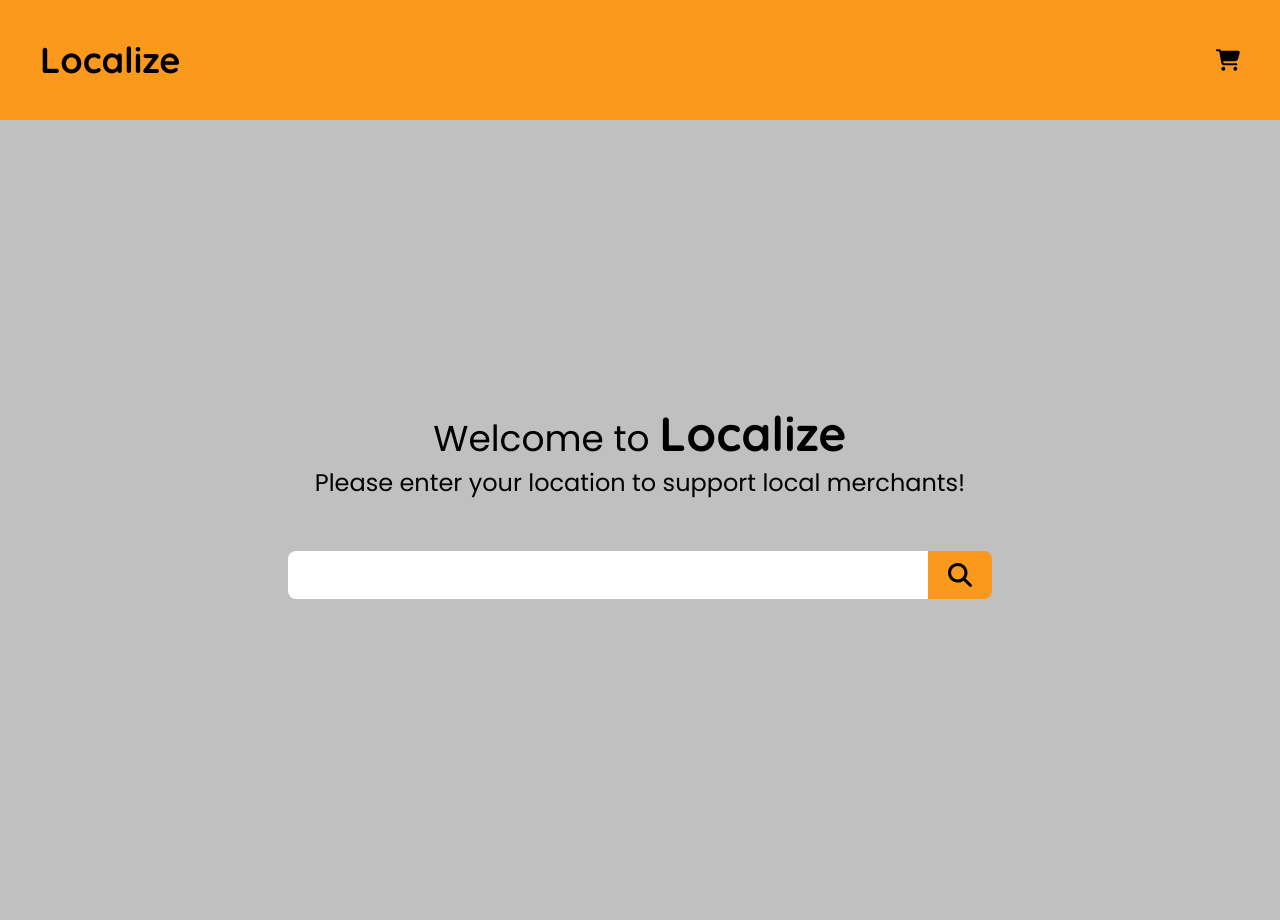
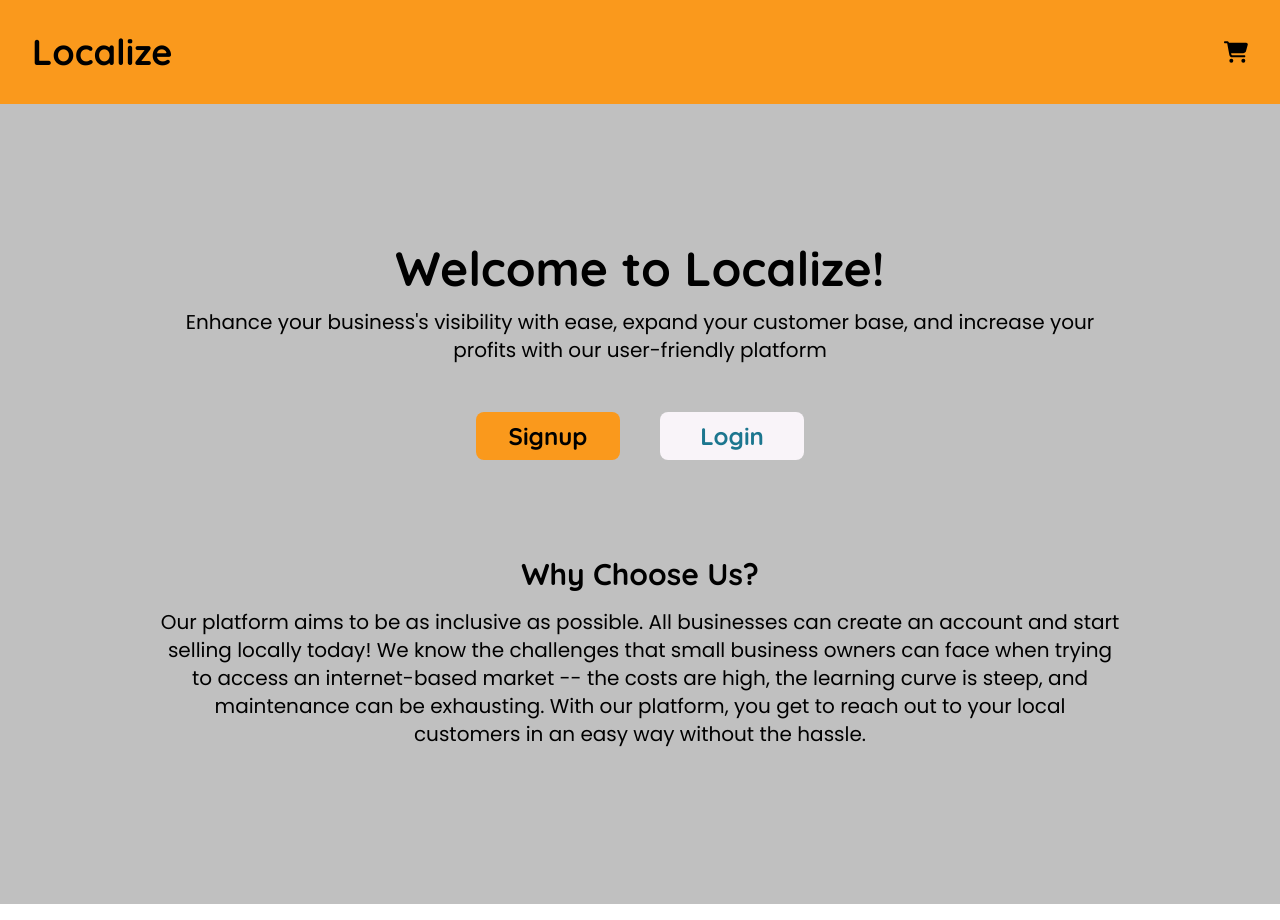
Before and after one commit to its-cess/localize, a SvelteKit app: page / in a window 1280 px wide. Built offline with nearby package versions, Linux system fonts and the light colour scheme.

Commit message:
change landing page to match design. add signup and signin routes.

```diff
--- a/src/lib/components/Button.svelte
+++ b/src/lib/components/Button.svelte
@@ -5,7 +5,7 @@
 </script>
 
 <button
-	class="flex items-center whitespace-nowrap rounded-lg px-5 py-2 font-quicksand shadow-sm"
+	class="flex justify-center items-center text-2xl w-36 whitespace-nowrap rounded-lg px-5 py-2 font-quicksand shadow-sm"
 	class:primary={style === 'primary'}
 	class:secondary={style === 'secondary'}
 	class:destructive={style === 'destructive'}
--- a/src/lib/components/Navbar.svelte
+++ b/src/lib/components/Navbar.svelte
@@ -2,7 +2,7 @@
 	import ShoppingCart from '../icons/ShoppingCart.svelte';
 </script>
 
-<nav class="flex justify-between items-center p-10 bg-carrotOrange shadow-lg">
+<nav class="flex justify-between items-center p-8 bg-carrotOrange shadow-lg">
 	<a href="/" class="text-4xl font-quicksand">Localize</a>
 	<ShoppingCart />
 </nav>
--- a/src/routes/+page.svelte
+++ b/src/routes/+page.svelte
@@ -1,21 +1,47 @@
 <script>
-	import SearchIcon from '$lib/icons/SearchIcon.svelte';
+	import Button from '$lib/components/Button.svelte';
 </script>
 
-<main class="flex-col bg-silver h-screen">
-	<h1 class="text-4xl">Welcome to <span class="text-5xl font-quicksand">Localize</span></h1>
-	<p class="text-2xl mt-2">Please enter your location to support local merchants!</p>
-	<div class="w-full h-28 mt-5">
-		<input type="search" class="w-1/2 rounded-l-lg" />
-		<button class="bg-carrotOrange py-3 px-5 rounded-r-lg">
-			<SearchIcon />
-		</button>
+<main class="center bg-silver h-screen">
+	<div class="center">
+		<h1 class="text-5xl">Welcome to Localize!</h1>
+		<p>
+			Enhance your business's visibility with ease, expand your customer base, and increase your
+			profits with our user-friendly platform
+		</p>
+		<div class="flex justify-center gap-10 my-8">
+			<a href="/signup"><Button label="Signup" style="primary" isAnimated={true} /></a>
+			<a href="/signin"><Button label="Login" style="secondary" isAnimated={true} /></a>
+		</div>
+	</div>
+
+	<div class="center">
+		<h2 class="text-3xl">Why Choose Us?</h2>
+		<p>
+			Our platform aims to be as inclusive as possible. All businesses can create an account and
+			start selling locally today! We know the challenges that small business owners can face when
+			trying to access an internet-based market -- the costs are high, the learning curve is steep,
+			and maintenance can be exhausting. With our platform, you get to reach out to your local
+			customers in an easy way without the hassle.
+		</p>
 	</div>
 </main>
 
 <style lang="postcss">
-	main,
-	div {
-		@apply flex items-center justify-center;
+	.center {
+		@apply flex flex-col items-center justify-center px-20;
+	}
+
+	div.center {
+		@apply my-8;
+	}
+
+	h1,
+	h2 {
+		@apply font-quicksand;
+	}
+
+	p {
+		@apply my-4 text-center text-xl;
 	}
 </style>
--- /dev/null
+++ b/src/routes/signin/+page.svelte
@@ -0,0 +1 @@
+Login Page
--- /dev/null
+++ b/src/routes/signup/+page.svelte
@@ -0,0 +1 @@
+Signup Page
```
